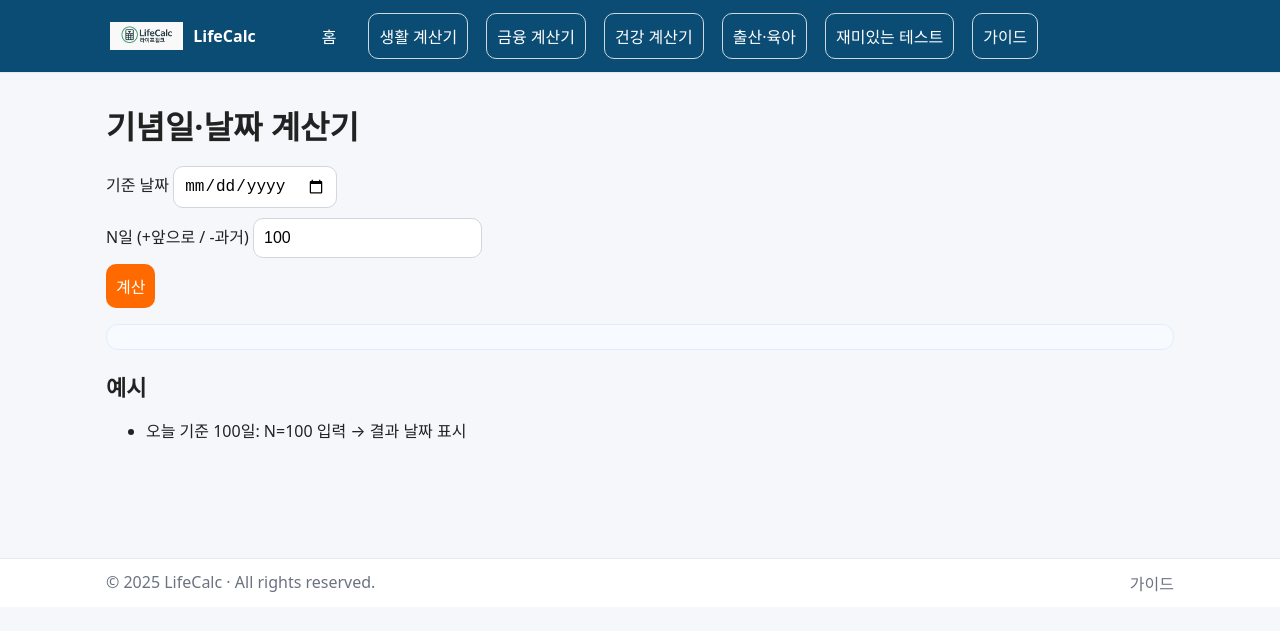
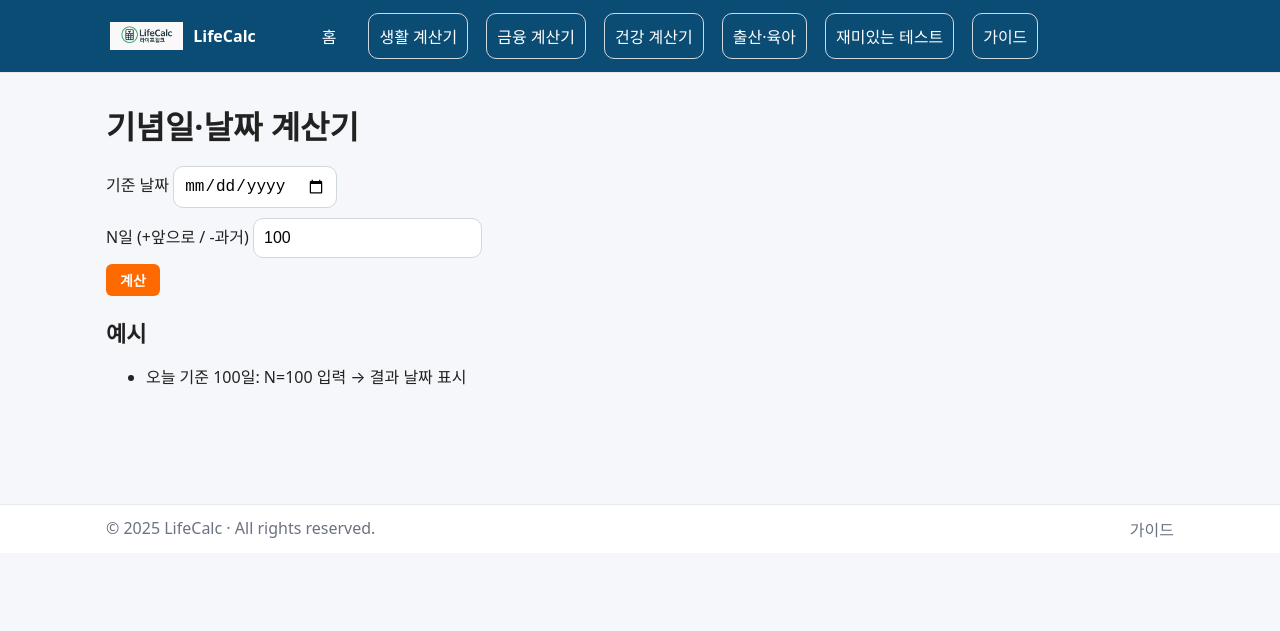
Before and after one commit to khai-lang/LifeCalc, a Jekyll site: the page built from life/date/index.md, in a window 1280 px wide. Shown: the top 631 px of the page. Built offline with Jekyll 4.4.1, drawn with Linux system fonts in a browser that asks for light colours.

Commit message:
Update index.md

```diff
--- a/life/date/index.md
+++ b/life/date/index.md
@@ -9,9 +9,11 @@
 <form id="date-form" onsubmit="event.preventDefault(); runDate();">
   <label>기준 날짜 <input type="date" id="base" required></label>
   <label>N일 (+앞으로 / -과거) <input type="number" id="days" value="100" required></label>
-  <button type="submit">계산</button>
+  <button type="submit" class="btn">계산</button>
 </form>
-<div id="date-result" class="note"></div>
+
+<!-- 결과 박스: 전역 .result-box 사용 -->
+<div id="age-out" class="result-box"></div>
 
 <script>
 function runDate(){
```
